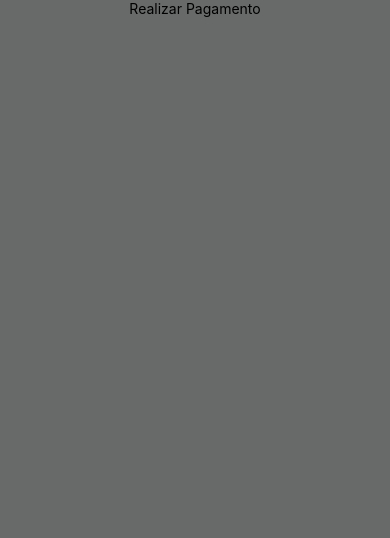
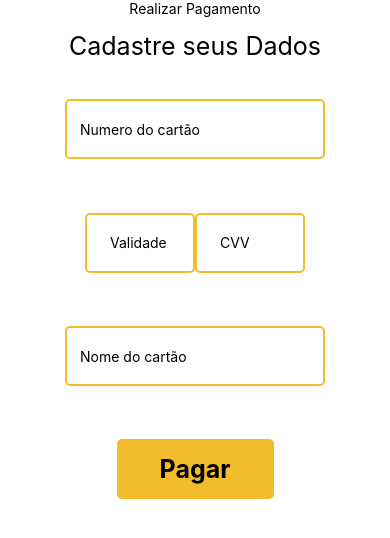
Before and after one commit to chibobinho/Mobile_avanade, a React Native app in the folder Avanade_mobile/: screen /Pagamento in a window 390 px wide. Shown: the top 538 px of the page. Built offline with nearby package versions, Linux system fonts and the light colour scheme.

Commit message:
Tela de pagamento iniciada

```diff
--- a/Avanade_mobile/src/screens/pagamento.js
+++ b/Avanade_mobile/src/screens/pagamento.js
@@ -1,11 +1,69 @@
 import React, { Component } from 'react';
-import { StyleSheet, Text, View, Image, TouchableOpacity } from 'react-native';
+import { StyleSheet, Text, View, TextInput, Image, ScrollView, TouchableOpacity } from 'react-native';
 
 export default class TutorialTrava extends Component {
+    realizarPagamento = () => {
+        this.props.navigation.navigate('Mapa');
+    }
+
     render() {
         return (
             <View style={styles.main}>
                 <Text>Realizar Pagamento</Text>
+
+
+                <View style={styles.mainPagamento}>
+                    <Text style={styles.mainPagamentoTitle}>Cadastre seus Dados</Text>
+
+                    <View style={styles.mainFormSpace}>
+                        <TextInput style={styles.mainInput} placeholder='Numero do cartão' placeholderTextColor='#000000'></TextInput>
+                        <View style={styles.mainTwoInput}>
+                            <TextInput style={styles.mainInputSmall} placeholder='Validade' placeholderTextColor='#000000'></TextInput>
+                            <TextInput style={styles.mainInputSmall} placeholder='CVV' placeholderTextColor='#000000'></TextInput>
+                        </View>
+                        <TextInput style={styles.mainInput} placeholder='Nome do cartão' placeholderTextColor='#000000'></TextInput>
+                        <TouchableOpacity style={styles.mainBtn} onPress={this.realizarPagamento}>
+                            <Text style={styles.mainBtnTexto}>Pagar</Text>
+                        </TouchableOpacity>
+                    </View>
+                    {/* <View style={styles.mainSpaceTitle}>
+                        <Text style={styles.mainPagamentoText}>Siga essas instruções</Text>
+                    </View>
+
+                    <View style={styles.passoInfo}>
+                        <View style={styles.mainPagamentoCircle}>
+                            <Text style={styles.mainPagamentoText}>1°</Text>
+                        </View>
+                        <Text style={styles.mainPagamentoText}>Copie o código pix acima</Text>
+                    </View>
+
+                    <View style={styles.passoInfo}>
+                        <View style={styles.mainPagamentoCircle}>
+                            <Text style={styles.mainPagamentoText}>2°</Text>
+                        </View>
+                        <Text style={styles.mainPagamentoText}>Acesse o app do seu banco de preferencia</Text>
+                    </View>
+
+                    <View style={styles.passoInfo}>
+                        <View style={styles.mainPagamentoCircle}>
+                            <Text style={styles.mainPagamentoText}>3°</Text>
+                        </View>
+                        <Text style={styles.mainPagamentoText}>Escolher pagar com o Pix, cole o código e finalize o pagamento</Text>
+                    </View>
+
+                    <View style={styles.passoInfo}>
+                        <View style={styles.mainPagamentoCircle}>
+                            <Text style={styles.mainPagamentoText}>4°</Text>
+                        </View>
+                        <Text style={styles.mainPagamentoText}>Seu pagamento será aprovado em alguns segundos</Text>
+                    </View>
+
+                    <View style={styles.alinhamentoBtn}>
+                        <TouchableOpacity style={styles.mainPagamentoBtn} onPress={this.realizarPagamento}>
+                            <Text style={styles.pagamentoBtnText}>OK</Text>
+                        </TouchableOpacity>
+                    </View> */}
+                </View>
             </View>
         );
     }
@@ -13,8 +71,132 @@ export default class TutorialTrava extends Component {
 
 const styles = StyleSheet.create({
     main: {
-      flex: 1,
-      alignItems: 'center',
-      backgroundColor: '#676A69',
+        flex: 1,
+        alignItems: 'center',
+        backgroundColor: '#FFFFFF',
     },
+
+    mainCard: {
+        flex: 0.5
+    },
+
+    mainPagamento: {
+        flex: 0.6,
+        justifyContent: 'space-evenly',
+        alignItems: 'center',
+    },
+
+    mainPagamentoTitle: {
+        //fontFamily:
+        fontSize: 25,
+        color: '#000',
+    },
+
+    mainFormSpace: {
+        marginTop: 25,
+        height: 400,
+        alignItems: 'center',
+        justifyContent: 'space-between',
+    },
+
+    mainInput: {
+        width: 260,
+        height: 60,
+        backgroundColor: '#ffffff',
+        borderLeftWidth: 2,
+        borderRightWidth: 2,
+        borderTopWidth: 2,
+        borderBottomWidth: 2,
+        borderRadius: 5,
+        borderStyle: 'solid',
+        borderColor: '#F3BC2C',
+        paddingLeft: '5%',
+    },
+
+    mainTwoInput: {
+        flexDirection: 'row',
+        justifyContent: 'space-between'
+    },
+
+    mainInputSmall: {
+        width: 110,
+        height: 60,
+        backgroundColor: '#ffffff',
+        borderLeftWidth: 2,
+        borderRightWidth: 2,
+        borderTopWidth: 2,
+        borderBottomWidth: 2,
+        borderRadius: 5,
+        borderStyle: 'solid',
+        borderColor: '#F3BC2C',
+        paddingLeft: 23,
+    },
+
+    mainBtn: {
+        backgroundColor: '#F3BC2C',
+        width: 157,
+        height: 60,
+        borderRadius: 5,
+        alignItems: 'center',
+        justifyContent: 'center',
+    },
+
+    mainBtnTexto: {
+        //fontFamily: '',
+        fontSize: 25,
+        fontWeight: 'bold',
+        color: '#000000',
+    },
+
+    /* mainPagamento: {
+        flex: 0.6,
+        backgroundColor: '#676A69',
+        justifyContent: 'space-evenly',
+        paddingBottom: '5%',
+        paddingRight: '10%',
+        paddingLeft: '10%',
+    },
+
+    mainSpaceTitle: {
+        alignItems: 'center',
+    },
+
+    passoInfo: {
+        flexDirection: 'row',
+    },
+
+    mainPagamentoCircle: {
+        width: 29,
+        height: 29,
+        borderRadius: 29 / 2,
+        backgroundColor: '#AC9041',
+        alignItems: 'center',
+        marginRight: 10,
+    },
+
+    mainPagamentoText: {
+        //fontFamily:
+        fontSize: 20,
+        color: '#fff',
+    },
+
+    alinhamentoBtn: {
+        justifyContent: 'center',
+        alignItems: 'center',
+    },
+
+    mainPagamentoBtn: {
+        width: 327,
+        height: 60,
+        backgroundColor: '#F3BC2C',
+        alignItems: 'center',
+        justifyContent: 'center',
+    },
+
+    pagamentoBtnText: {
+        //fontFamily:
+        fontSize: 25,
+        fontWeight: 'bold',
+        color: '#000',
+    }, */
 });
--- a/Avanade_mobile/src/screens/perfil.js
+++ b/Avanade_mobile/src/screens/perfil.js
@@ -12,7 +12,7 @@ export default class Perfil extends Component {
   }
 
   navegarPontos = async () => {
-    this.props.navigation.navigate('TrocaPontos');
+    this.props.navigation.navigate('Pagamento');
   }
 
   render() {
--- a/Avanade_mobile/src/screens/ponto.js
+++ b/Avanade_mobile/src/screens/ponto.js
@@ -6,7 +6,6 @@ import {
   Image,
   TouchableOpacity,
   ImageBackground,
-  SafeAreaView,
   ScrollView,
 } from 'react-native';
 
```
